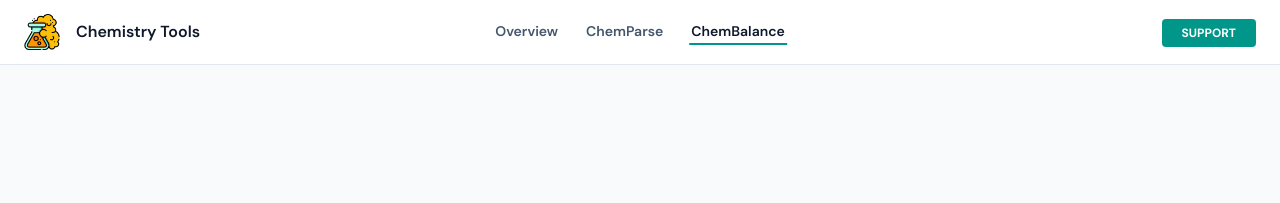
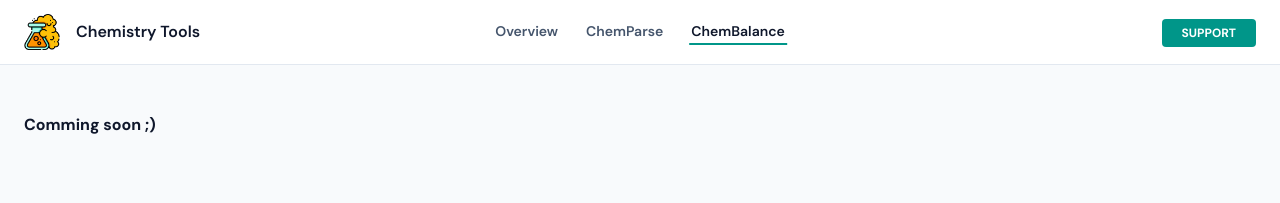
Before and after one commit to komed3/chemistry, a React (Vite) app: page /pkg/chembalance/playground in a window 1280 px wide. Shown: the top 203 px of the page. Built offline with nearby package versions, Linux system fonts and the light colour scheme.

Commit message:
update Playground.tsx and Playground.tsx

```diff
--- a/src/packages/chembalance/Playground.tsx
+++ b/src/packages/chembalance/Playground.tsx
@@ -1,5 +1,5 @@
 export function Playground () {
   return (
-    <></>
+    <p className= 'font-bold'>Comming soon ;)</p>
   );
 }
--- a/src/packages/chemparse/Playground.tsx
+++ b/src/packages/chemparse/Playground.tsx
@@ -1,5 +1,5 @@
 export function Playground () {
   return (
-    <></>
+    <p className= 'font-bold'>Comming soon ;)</p>
   );
 }
```
